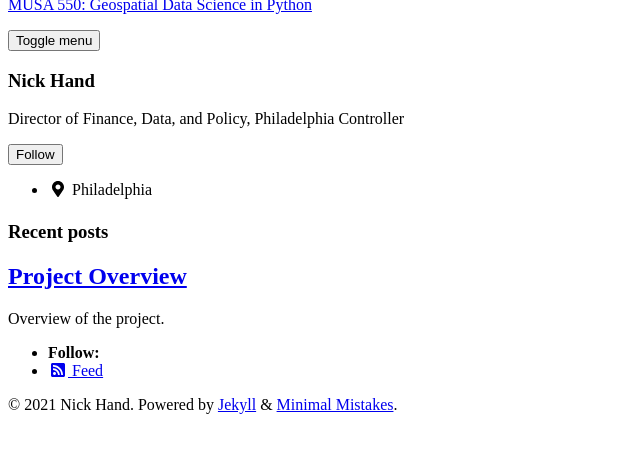
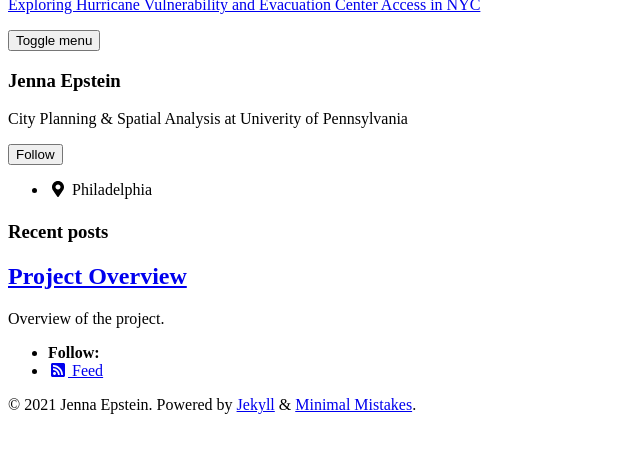
Before and after one commit to jennaepstein/MUSA550-finalproject, a Jekyll site: the page built from index.html, in a window 1280 px wide, cut to the strip 112-565 px from the top of the page. Shown: the whole strip, without its empty margins (0-640 px from the left). Built offline with Jekyll 4.4.1, drawn with Linux system fonts in a browser that asks for light colours; cached includes are drawn as plain includes; nearby versions of some CDN libraries; the list of posts is cut into pages by our own code.

Commit message:
Update _config.yml

```diff
--- a/_config.yml
+++ b/_config.yml
@@ -16,10 +16,10 @@ minimal_mistakes_skin: "default" # "air", "aqua", "contrast", "dark", "dirt", "n
 
 # Site Settings
 locale: "en-US"
-title: "MUSA 550: Geospatial Data Science in Python"
+title: "Exploring Hurricane Vulnerability and Evacuation Center Access in NYC"
 title_separator: "-"
-name: "Nick Hand"
-description: "Displaying cool data visualizations"
+name: "Jenna Epstein"
+description: "Final project for MUSA 550: Geospatial Data Science in Python at UPenn (2021)"
 url: # the base hostname & protocol for your site e.g. "https://mmistakes.github.io"
 baseurl: # the subpath of your site, e.g. "/blog"
 repository: # GitHub username/repo-name e.g. "mmistakes/minimal-mistakes"
@@ -105,9 +105,9 @@ analytics:
 
 # Site Author
 author:
-  name: "Nick Hand"
+  name: "Jenna Epstein"
   avatar: # path of avatar image, e.g. "/assets/images/bio-photo.jpg"
-  bio: "Director of Finance, Data, and Policy, Philadelphia Controller"
+  bio: "City Planning & Spatial Analysis at Univerity of Pennsylvania"
   location: "Philadelphia"
   email:
   links:
```
